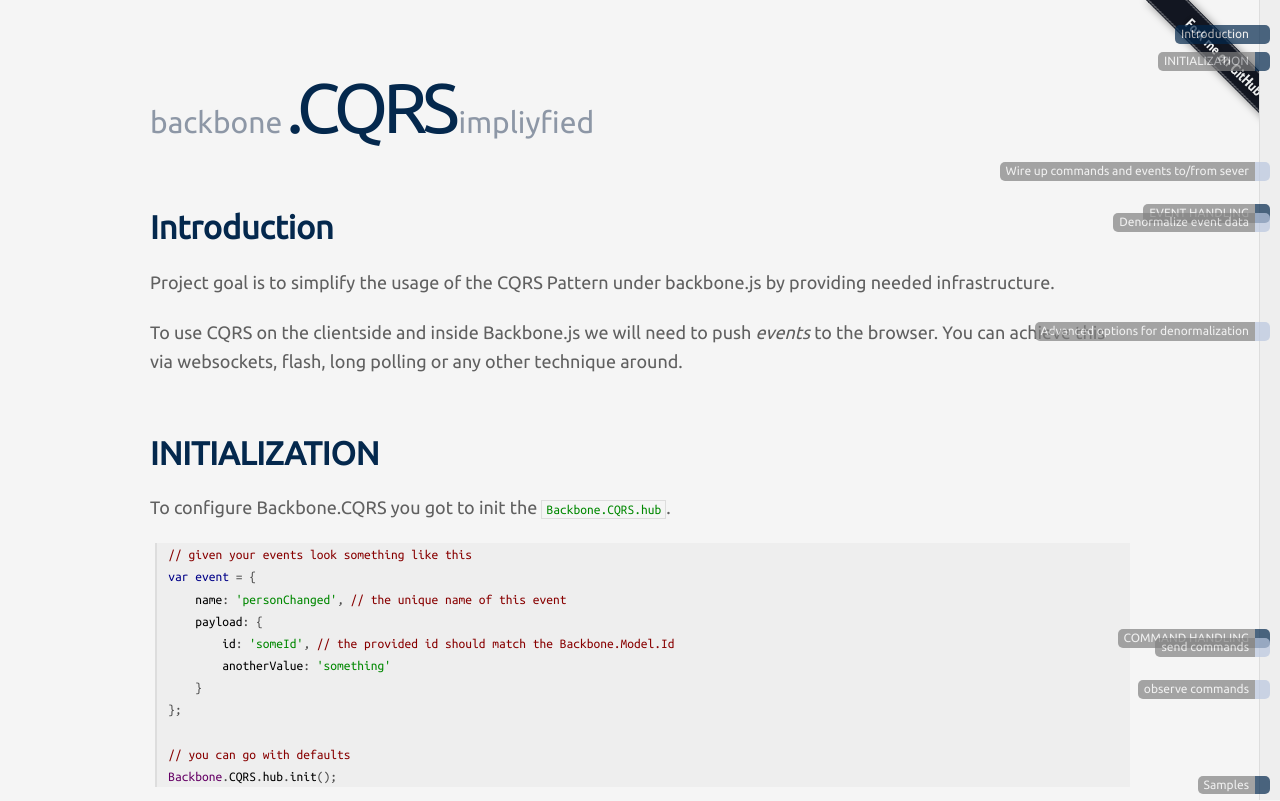
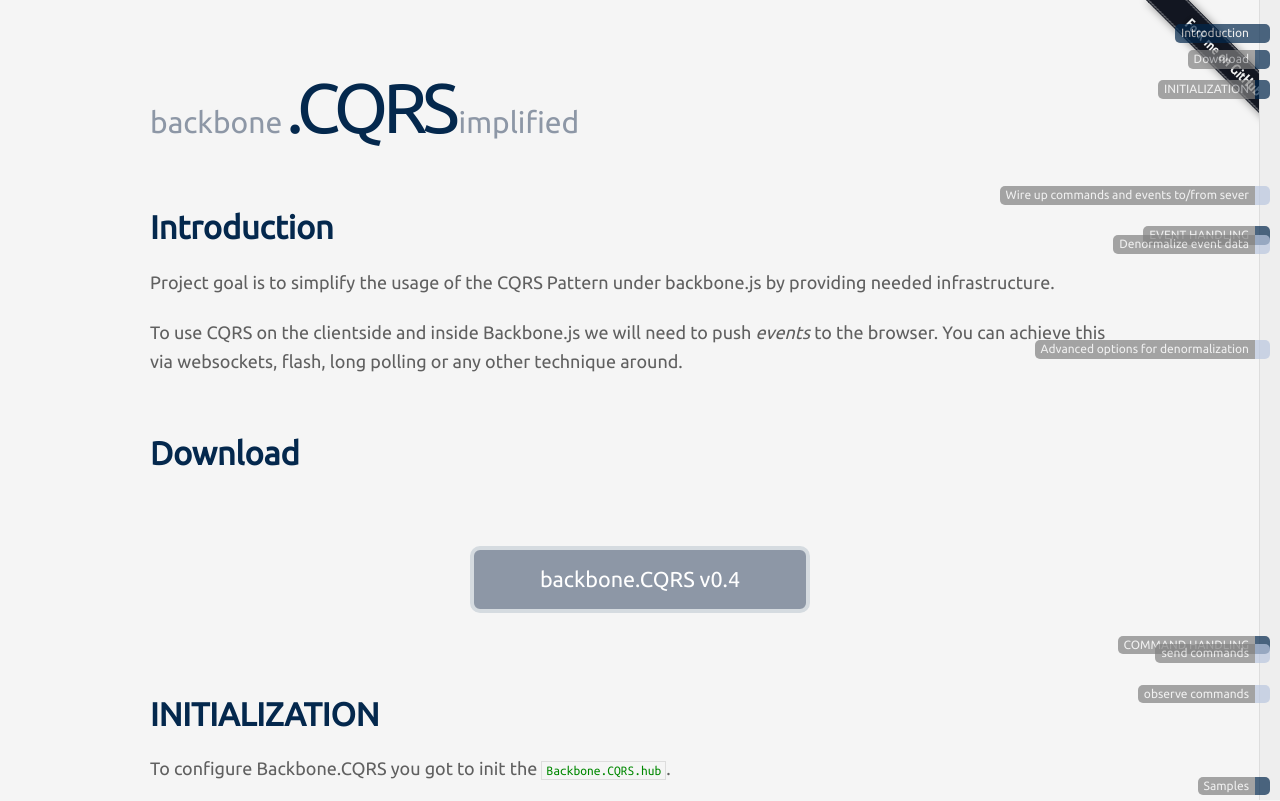
Before and after one commit to jamuhl/backbone.CQRS, a website: page index.html in a window 1280 px wide. Shown: the top 801 px of the page. Drawn offline with Linux system fonts and the light colour scheme.

Commit message:
added download

```diff
--- a/index.html
+++ b/index.html
@@ -23,7 +23,7 @@
     <a href="">
         <h2>backbone</h2>
         <h1 id="title" style="display: none;">.CQRS</h1>
-        <h2 id="subtitle" style="display: none;">impliyfied</h2>
+        <h2 id="subtitle" style="display: none;">implified</h2>
     </a>
 </header>
 
@@ -37,6 +37,12 @@
 <p>To use CQRS on the clientside and inside Backbone.js we will need to push <em>events</em>
 to the browser. You can achieve this via websockets, flash, long polling or any
 other technique around.</p>
+
+<h1>Download</h1>
+
+<p><section id="download">
+    <a class="button" href="public/downloads/backbone.CQRS-0.4.zip">backbone.CQRS v0.4</a>
+</section></p>
 
 <h1>INITIALIZATION</h1>
 
```
Also changed, not shown: source/content.md (+5 -0 lines), source/layout.html (+1 -1 lines), 1 other file.
